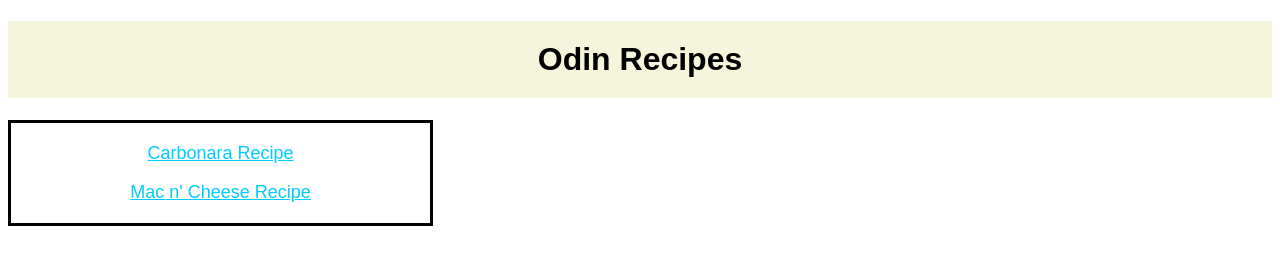
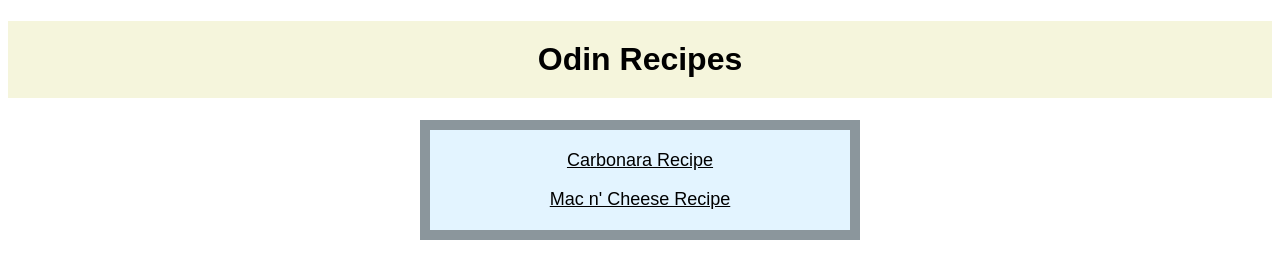
Before and after one commit to snitzelweasel/odin-recipes, a plain HTML site: page index.html in a window 1280 px wide. Drawn offline with Linux system fonts and the light colour scheme.

Commit message:
Change bg color and styles of home page

```diff
--- a/css/styles.css
+++ b/css/styles.css
@@ -8,15 +8,16 @@
   text-align: center;
 }
 #rcp-link-div{
+  margin: auto;
+  background-color: rgb(227, 244, 255);
   text-align: center;
   padding: 20px;
   width: 30%;
-  border-style: solid;
-  border-width:medium;
+  border: 10px solid rgba(0, 0, 0, 0.39) ;
 }
 .recipe-link{
   font-size: 18px;
-  color: rgb(0, 204, 255);
+  color: black;
 }
 /* recipes css*/
 .rcp-img{
```
